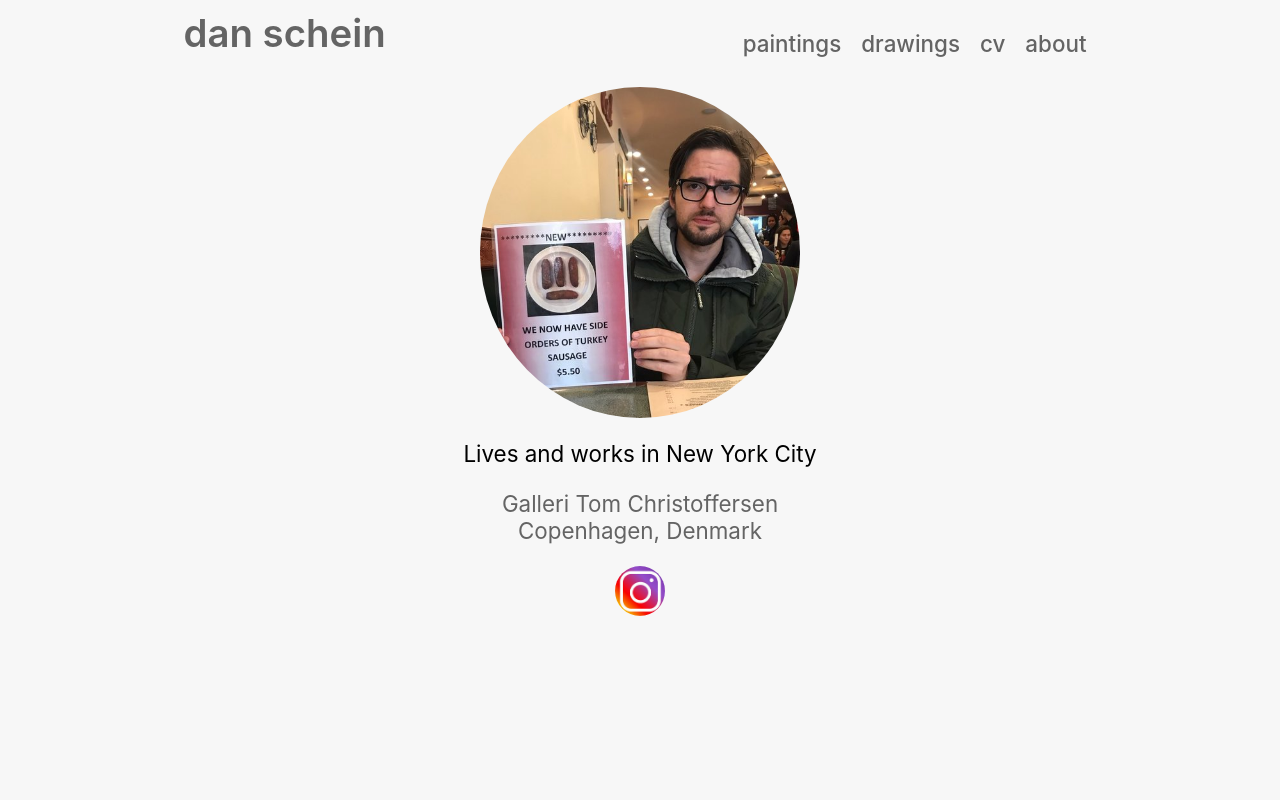
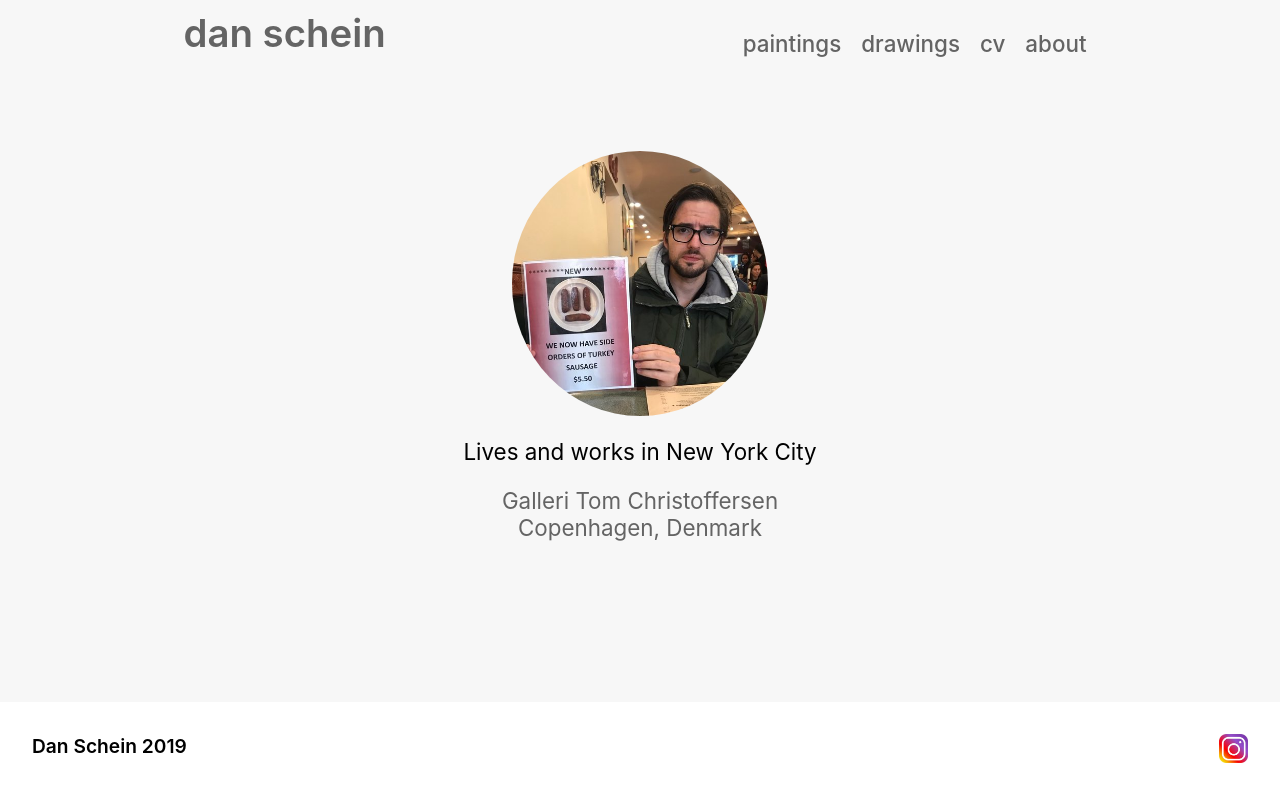
Before and after one commit to stevencharleshuang/dan-portfolio-prototype, a React (Create React App) app: page /about in a window 1280 px wide. Built offline with nearby package versions, Linux system fonts and the light colour scheme.

Commit message:
integrated footer and updated styles, refactored about component

```diff
--- a/src/App.css
+++ b/src/App.css
@@ -15,6 +15,8 @@ body {
 }
 
 .App {
+  position: relative;
+  min-height: 100vh;
   text-align: center;
 }
 
@@ -49,10 +51,11 @@ header nav li {
 }
 
 main {
-  /* padding: 7% 0 0; */
+  padding: 0 0 5%;
 }
 
 .about {
+  padding: 5% 0;
   display: flex;
   flex-flow: column nowrap;
   justify-content: center;
@@ -61,7 +64,7 @@ main {
 .about img {
   /* border: 5px solid rgba(100, 100, 100, 1); */
   border-radius: 50%;
-  width: 25%;
+  width: 20%;
   height: auto;
   margin: 0 auto;
 }
@@ -80,6 +83,7 @@ main {
 }
 
 .cv {
+  padding: 5% 0;
   display: grid;
   font-size: 1rem;
   grid-template-columns: 40% 60%;
@@ -101,7 +105,9 @@ main {
   text-align: left;
 }
 
-.drawings {}
+.drawings {
+  padding: 5% 0;
+}
 
 .home {
   background: url('./img/bg-001.jpg') no-repeat fixed center;
@@ -109,7 +115,7 @@ main {
 }
 
 .paintings {
-
+  padding: 5% 0;
 }
 
 .paintings-gallery {
@@ -214,17 +220,23 @@ a:active, a:hover {
 }
 
 footer {
+  background: white;
+  padding: 2rem;
   bottom: 0;
   display: flex;
+  position: absolute;
   font-size: 1.2rem;
-  height: 25px;
-  justify-content: flex-end;
-  position: fixed;
+  font-weight: 600;
+  flex-flow: row nowrap;
+  /* height: 25px; */
+  /* text-align: right; */
   width: 100%;
+  justify-content: space-between;
 }
 
 footer img {
-  width: 1.2rem;
+  /* margin: 1%; */
+  width: 1.8rem;
   height: auto;
 }
 
--- a/src/App.js
+++ b/src/App.js
@@ -9,7 +9,7 @@ function App() {
     <div className="App">
       <Header />
       <Main />
-      {/* <Footer /> */}
+      <Footer />
     </div>
   );
 }
--- a/src/components/About.jsx
+++ b/src/components/About.jsx
@@ -16,9 +16,9 @@ export default function About() {
             Copenhagen, Denmark
           </a>
         </p>
-        <a href="https://www.instagram.com/dan__schein/" target="_blank" rel="noopener noreferrer">
+        {/* <a href="https://www.instagram.com/dan__schein/" target="_blank" rel="noopener noreferrer">
           <img src={IG} alt="instagram" id="ig" />
-        </a>
+        </a> */}
       </div>
     </div>
   );
--- a/src/components/Footer.jsx
+++ b/src/components/Footer.jsx
@@ -5,7 +5,12 @@ export default function Footer() {
   return (
     <footer>
       Dan Schein 2019
-      <img src={IG} alt="instagram" />
+      <a
+        href="https://www.instagram.com/dan__schein/"
+        target="_blank"
+        rel="noopener noreferrer">
+        <img src={IG} alt="instagram" />
+      </a>
     </footer>
   );
 }
```
